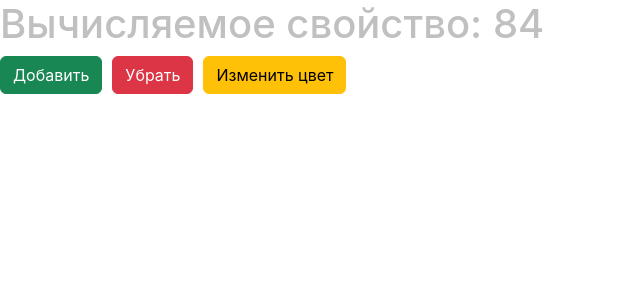
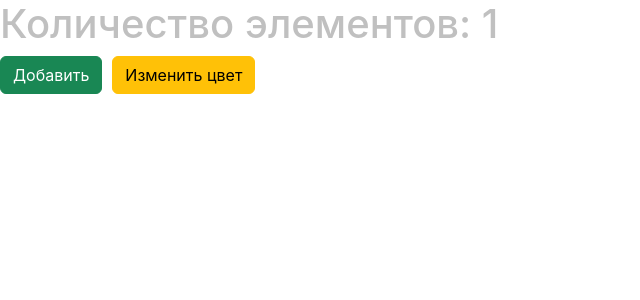
Before and after one commit to ivan-ust402/react-hooks-VM, a React (Create React App) app: page / in a window 1280 px wide. Shown: the top 300 px of the page, without its empty margins (0-640 px from the left). Built offline with nearby package versions, Linux system fonts and the light colour scheme; the HTML template or start-up script is replaced by a standard one.

Commit message:
Init UseCallback Component

```diff
--- a/src/App.js
+++ b/src/App.js
@@ -1,4 +1,5 @@
 import React from 'react'
+import UseCallbackComponent from './examples/useCallback';
 import UseEffectComponent from './examples/useEffect';
 import UseMemoComponent from './examples/useMemo';
 import UseRefComponent from './examples/useRef';
@@ -10,7 +11,8 @@ function App() {
       {/* <UseStateComponent /> */}
       {/* <UseEffectComponent /> */}
       {/* <UseRefComponent /> */}
-      <UseMemoComponent />
+      {/* <UseMemoComponent /> */}
+      <UseCallbackComponent />
     </div>
   );
 }
--- /dev/null
+++ b/src/examples/useCallback.js
@@ -0,0 +1,32 @@
+import React, {useState, useMemo, useEffect} from "react";
+
+
+function UseCallbackComponent() {
+    const [colored, setColored] = useState(false)
+    const [count, setCount] = useState(1)
+
+    const styles = {
+        color: colored ? 'yellowgreen' : 'silver',
+    }
+
+    return (
+        <>
+            <h1 style={styles}>Количество элементов: {count}</h1>
+            <button
+                className="btn btn-success"
+                style={{marginRight: '10px'}}
+                onClick={() => setCount(prev => prev + 1)}
+            >
+                Добавить
+            </button>
+            <button
+                className="btn btn-warning"
+                onClick={() => setColored(prev => !prev)}
+            >
+                Изменить цвет
+            </button>
+        </>
+    )
+}
+
+export default UseCallbackComponent
```
